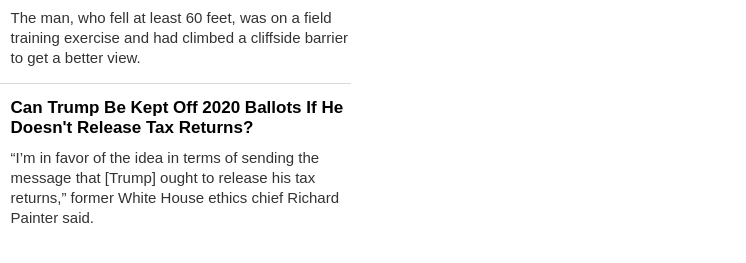
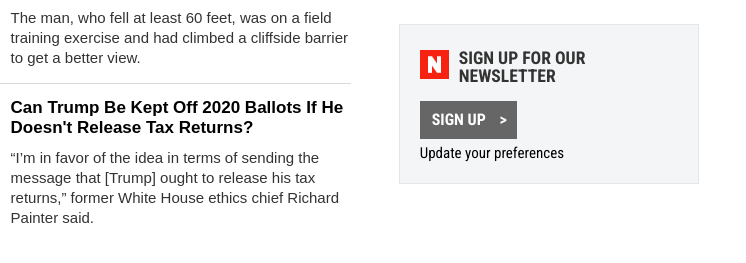
Before and after one commit to lco1220/newsweek_bootstrap, a plain HTML site: page index.html in a window 1280 px wide. Shown: the part 1750-2013 px from the top of the page, 534-1280 px from the left. Drawn offline with nearby package versions, Linux system fonts and the light colour scheme.

Commit message:
In The Magazine Bottom Row

```diff
--- a/index.html
+++ b/index.html
@@ -386,8 +386,17 @@
 
           </div>
 
-          <div class="newsletter-box">
-
+          <div class="container newsletter-box">
+            <div class="inner-box">
+              <img src="images/icon.png" alt="N Logo" class="n-logo">
+              <span>
+                SIGN UP FOR OUR NEWSLETTER
+              </span>
+            </div>
+            <a href="#" class="signbtn">
+              Sign up
+            </a> <br>
+            <a href="#" class="updatepref">Update your preferences</a>
           </div>
         </div>
 
--- a/style.css
+++ b/style.css
@@ -288,3 +288,63 @@ nav .nav .nav-item {
     font-weight: 700;
   }
 }
+
+.newsletter-box {
+  max-width: 300px;
+  margin: 0 auto 30px;
+  border: 1px solid #e5e5e5;
+  background-color: #f4f5f6;
+  padding: 25px 20px 20px;
+}
+
+.inner-box {
+  display: flex;
+  flex-direction: row;
+  justify-content: space-between;
+  margin-bottom: 15px;
+}
+
+.inner-box .n-logo {
+  width: 29px;
+  height: 29px !important ;
+  margin-right: 10px !important;
+}
+
+.inner-box span {
+  text-transform: uppercase;
+  font-weight: bold;
+  font-size: 1.1rem;
+  line-height: 1;
+  color: #333;
+  vertical-align: top;
+}
+
+.signbtn {
+  background-color: #666;
+  border-radius: 0;
+  display: inline-block;
+  color: #fff;
+  text-transform: uppercase;
+  font-size: 1rem;
+  font-weight: bold;
+  padding: 10px 10px 10px 12px;
+  margin-bottom: 5px;
+}
+
+.signbtn::after {
+  content: ">";
+  display: inline-block;
+  width: 8px;
+  height: 14px;
+  margin-left: 10px;
+}
+
+.updatepref {
+  color: #000;
+  font-size: 15px;
+}
+
+.updatepref:hover{
+  text-decoration: none;
+  color: #000;
+}
```
Also changed, not shown: images/icon.png (added).
